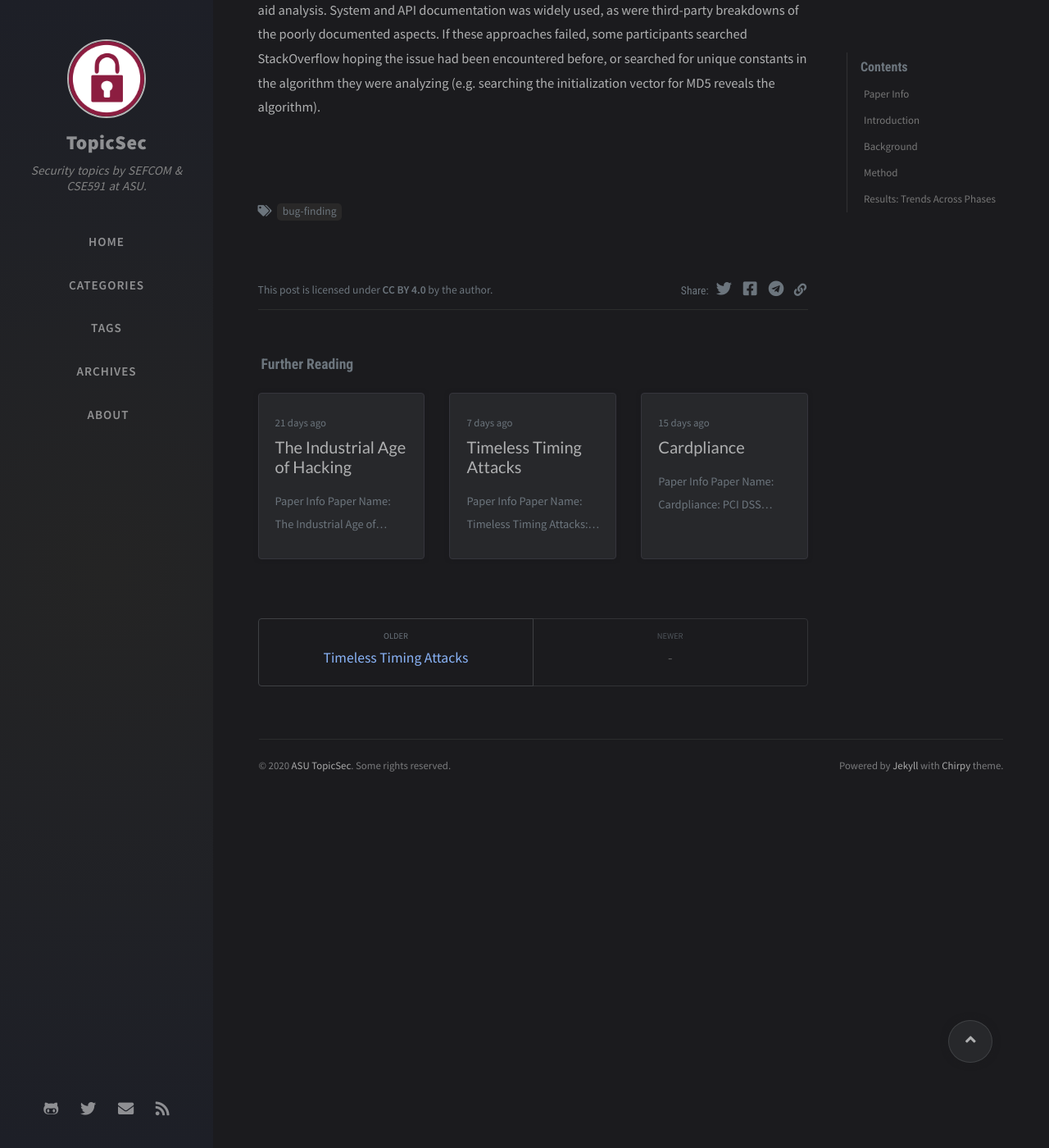
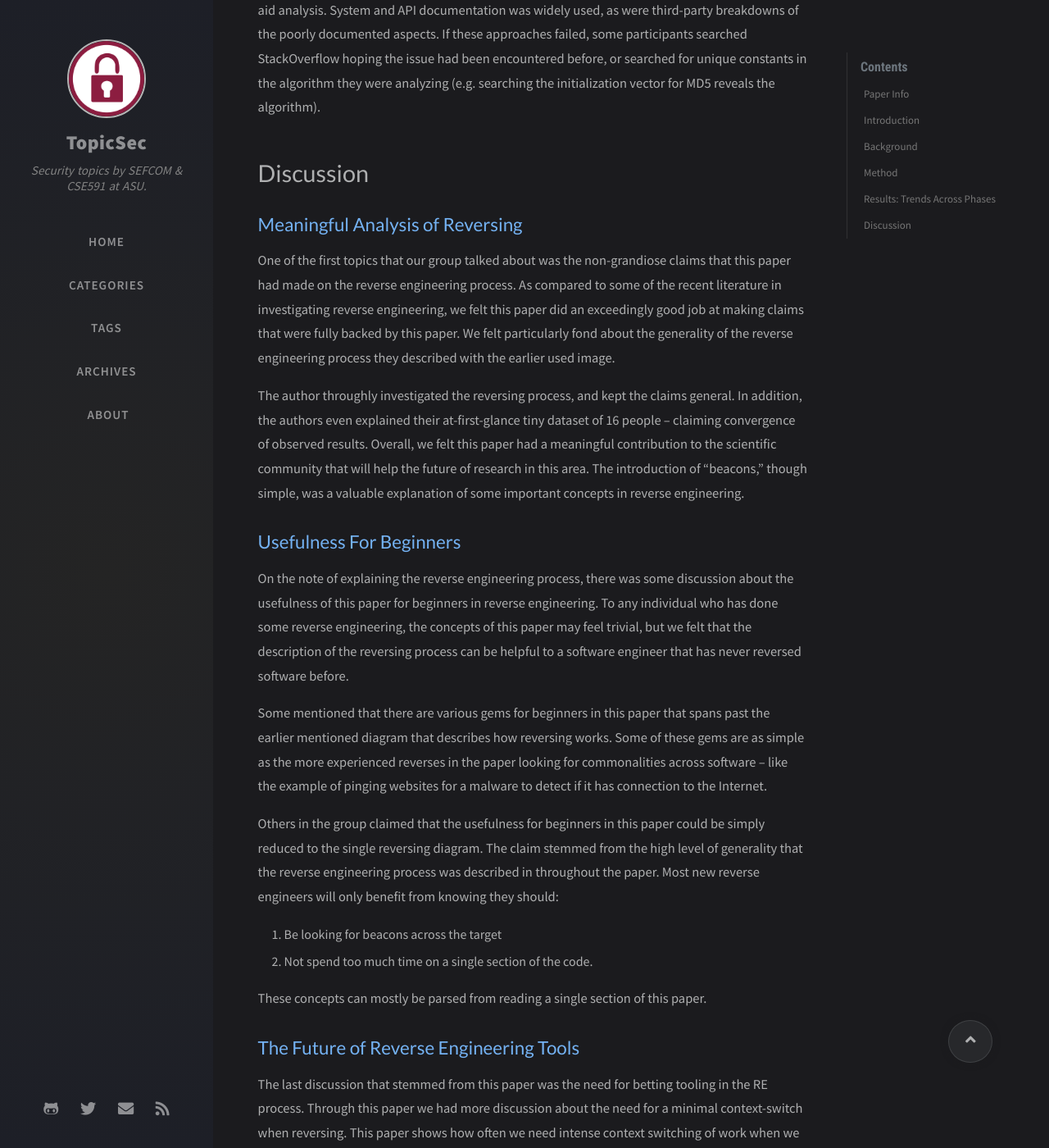
Before and after one commit to TopicSec/topicsec.github.io, a Jekyll site: the page built from _posts/2020-10-28-reverse-engineering-process.md, in a window 1280 px wide and 1400 px high, scrolled down 6797 px. Shown: the whole window at 82% size. Built offline with Jekyll 4.4.1, drawn with Linux system fonts in a browser that asks for light colours; nearby versions of some CDN libraries; comment, search, counter and statistics services are not loaded; some of the changed text lies outside the part shown.

Commit message:
added discussion

```diff
--- a/_posts/2020-10-28-reverse-engineering-process.md
+++ b/_posts/2020-10-28-reverse-engineering-process.md
@@ -164,3 +164,26 @@ One participant specifically called out the case of several manipulations of a s
 Finally, the last cross-phase trend observed was a tendency to query online resources in order to aid analysis.
 System and API documentation was widely used, as were third-party breakdowns of the poorly documented aspects.
 If these approaches failed, some participants searched StackOverflow hoping the issue had been encountered before, or searched for unique constants in the algorithm they were analyzing (e.g. searching the initialization vector for MD5 reveals the algorithm).
+
+# Discussion
+## Meaningful Analysis of Reversing
+One of the first topics that our group talked about was the non-grandiose claims that this paper had made on the reverse engineering process. As compared to some of the recent literature in investigating reverse engineering, we felt this paper did an exceedingly good job at making claims that were fully backed by this paper. We felt particularly fond about the generality of the reverse engineering process they described with the earlier used image.
+
+The author throughly investigated the reversing process, and kept the claims general. In addition, the authors even explained their at-first-glance tiny dataset of 16 people -- claiming convergence of observed results. Overall, we felt this paper had a meaningful contribution to the scientific community that will help the future of research in this area. The introduction of "beacons," though simple, was a valuable explanation of some important concepts in reverse engineering.
+
+## Usefulness For Beginners
+On the note of explaining the reverse engineering process, there was some discussion about the usefulness of this paper for beginners in reverse engineering. To any individual who has done some reverse engineering, the concepts of this paper may feel trivial, but we felt that the description of the reversing process can be helpful to a software engineer that has never reversed software before.
+
+Some mentioned that there are various gems for beginners in this paper that spans past the earlier mentioned diagram that describes how reversing works. Some of these gems are as simple as the more experienced reverses in the paper looking for commonalities across software -- like the example of pinging websites for a malware to detect if it has connection to the Internet.
+
+Others in the group claimed that the usefulness for beginners in this paper could be simply reduced to the single reversing diagram. The claim stemmed from the high level of generality that the reverse engineering process was described in throughout the paper. Most new reverse engineers will only benefit from knowing they should:
+1. Be looking for beacons across the target
+2. Not spend too much time on a single section of the code.
+
+These concepts can mostly be parsed from reading a single section of this paper.
+
+## The Future of Reverse Engineering Tools
+
+The last discussion that stemmed from this paper was the need for betting tooling in the RE process. Through this paper we had more discussion about the need for a minimal context-switch when reversing. This paper shows how often we need intense context switching of work when we want to static analysis versus dynamic analysis. Currently, there lacks a single tool which provides both good static and dynamic analysis with little switch.
+
+Some of this discussion poured into the reliability of plugins that attempt to bring these features to lite in newer tools.
```
